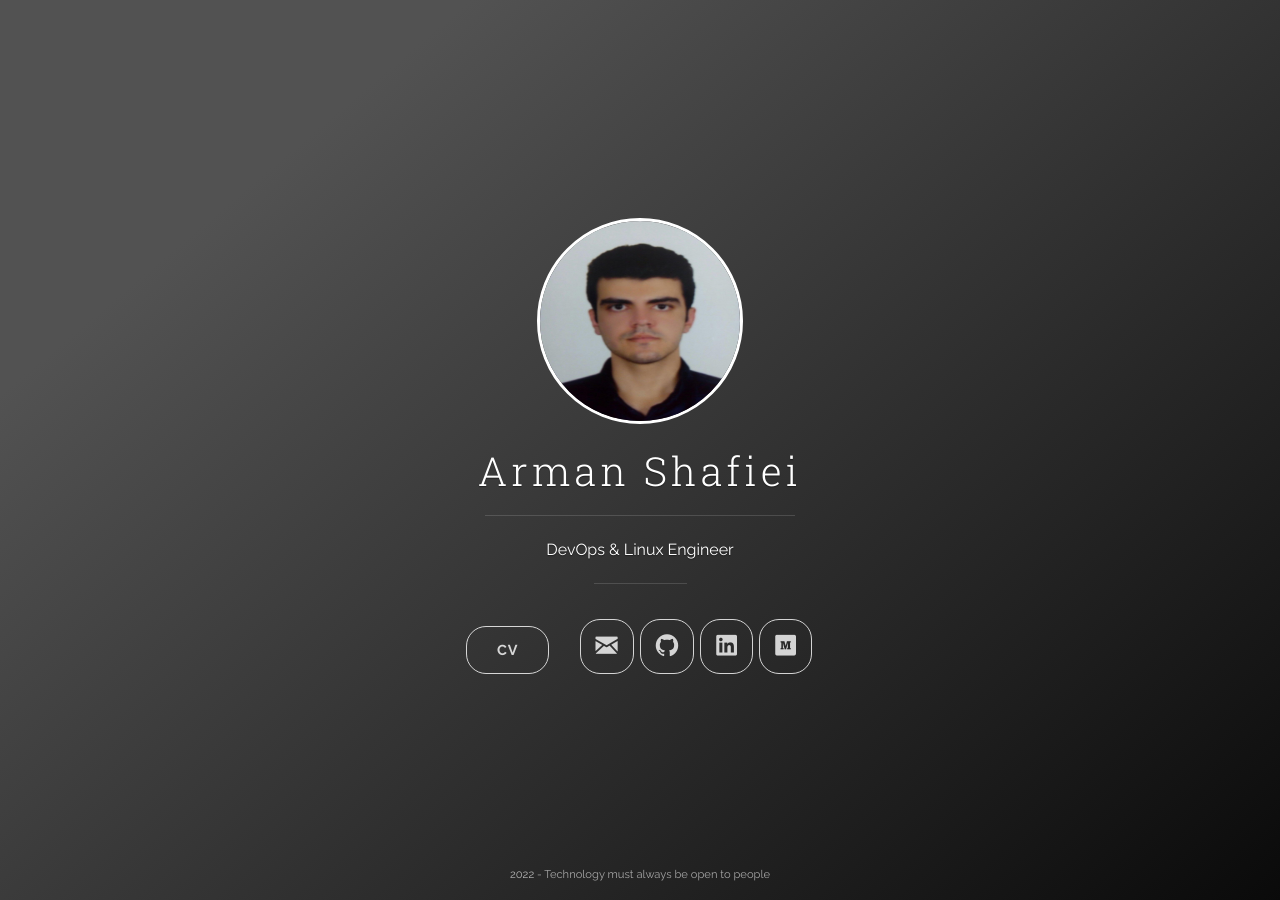
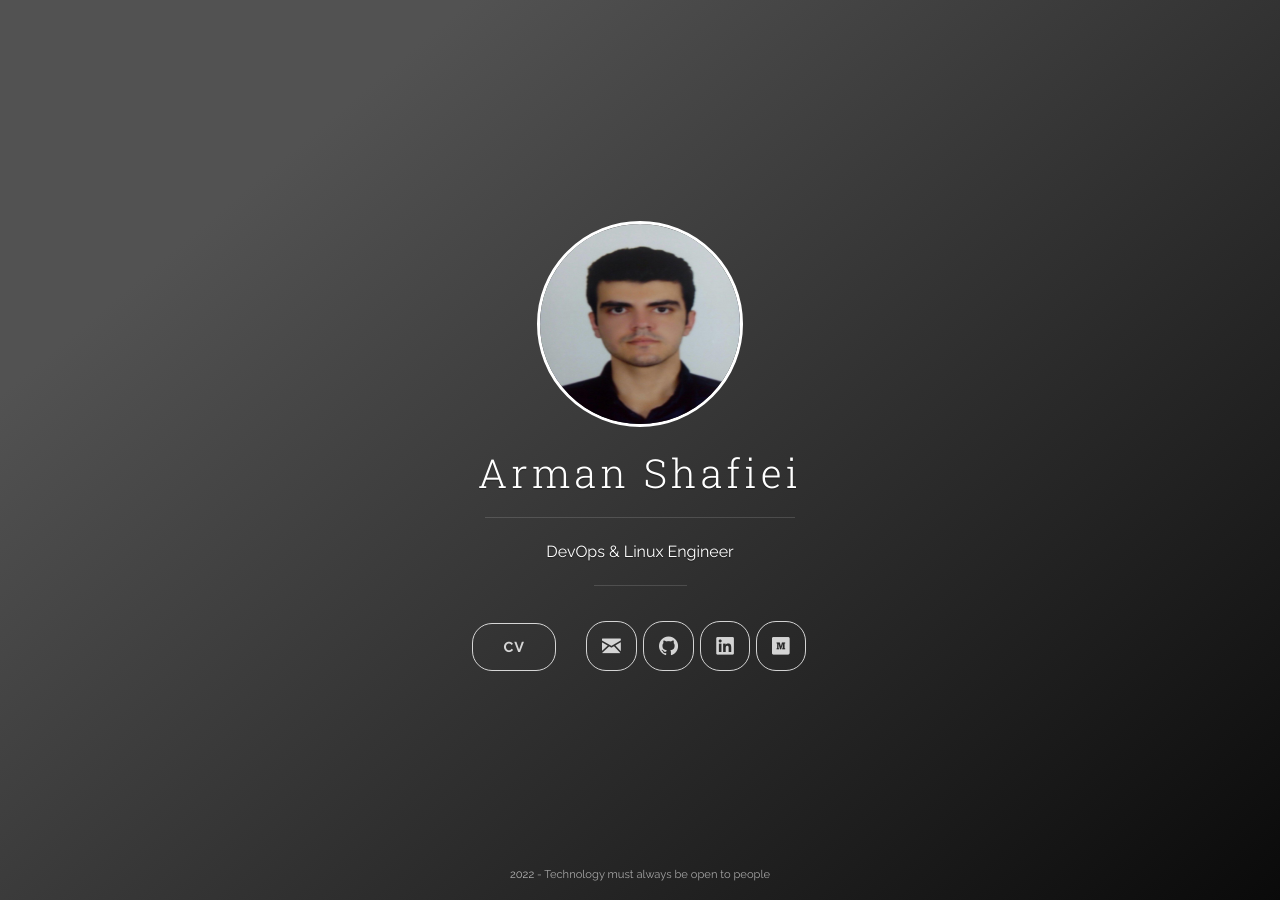
Before and after one commit to arman-shafiei/page, a Jekyll site: the page built from index.html, in a window 1280 px wide. Built offline with Jekyll 4.4.1, drawn with Linux system fonts in a browser that asks for light colours; nearby versions of some CDN libraries.

Commit message:
testing font 1

```diff
--- a/index_style/css/uno.css
+++ b/index_style/css/uno.css
@@ -1399,7 +1399,7 @@ nav {
 			display: none; }
 		.navigation--social a .icon {
 			display: block;
-			font-size: 2.0em; }
+			font-size: 1.7em; }
 
 .pagination {
 	display: block;
```
